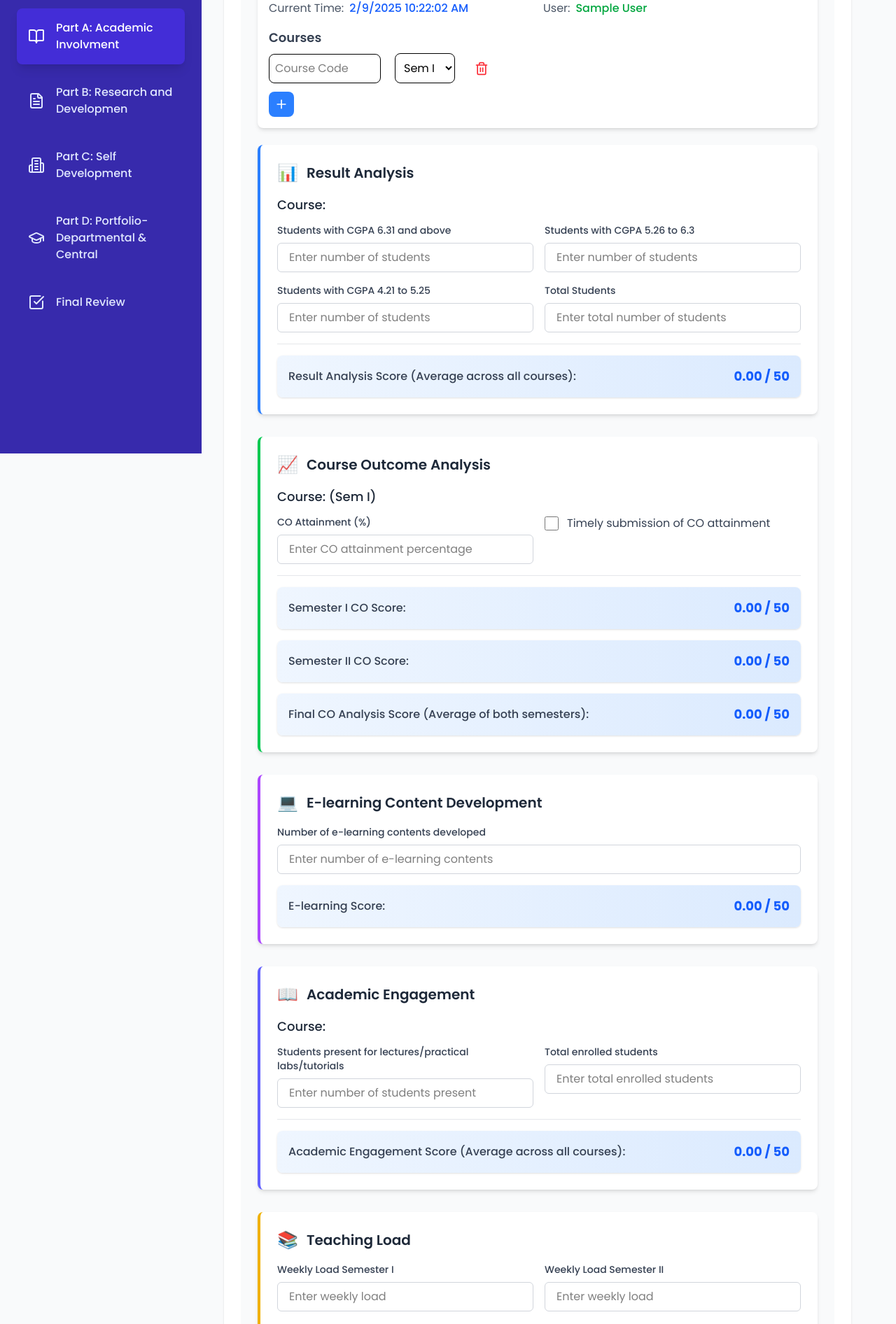
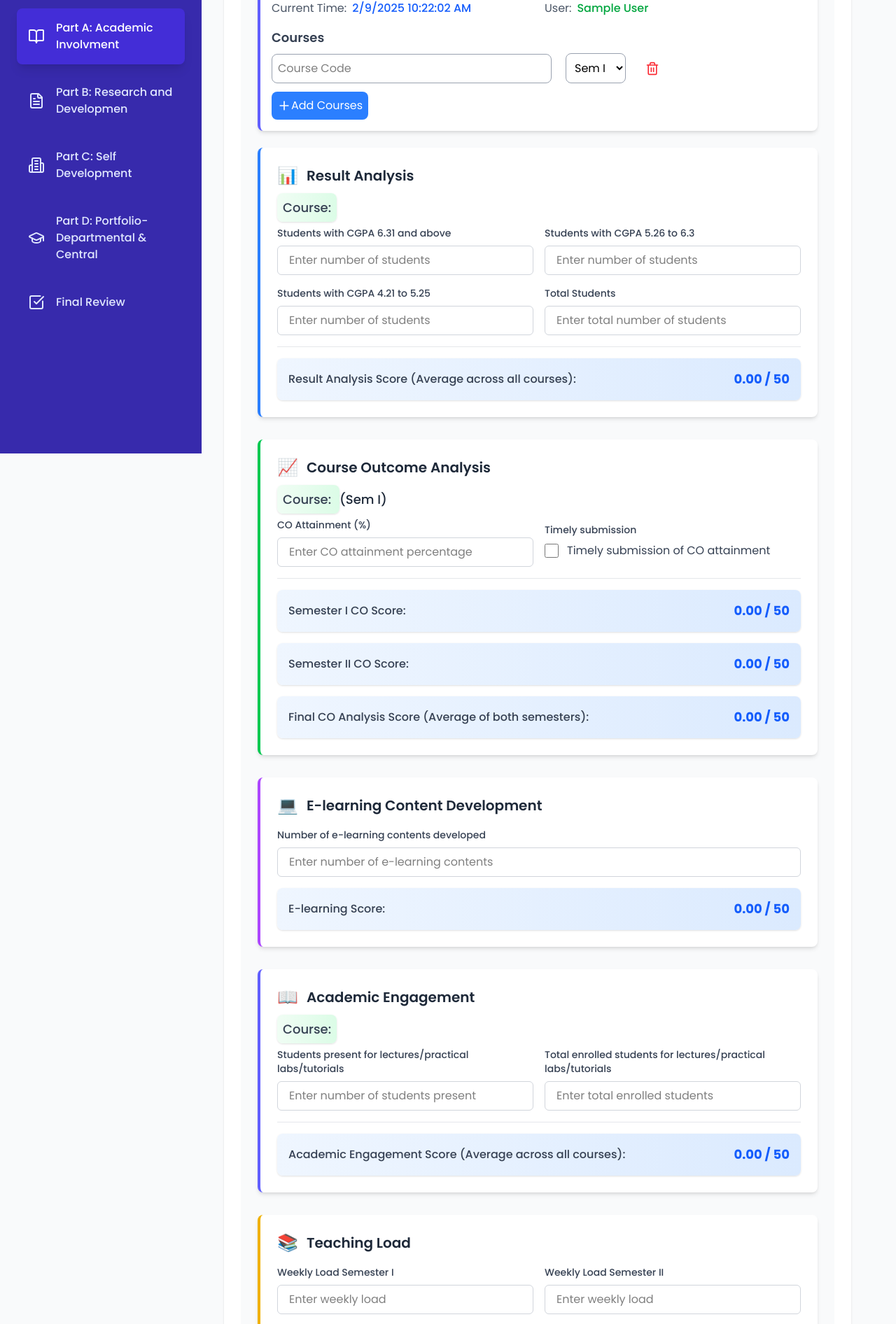
Before and after one commit to patil-rushikesh/FDW-frontend, a React (Vite) app: page /teaching in a window 1280 px wide. Shown: the part 152-2044 px from the top of the page at 70% size. Built offline with nearby package versions, Linux system fonts and the light colour scheme; sample sign-in values are in the browser's storage.

Commit message:
letsss gooo

```diff
--- a/src/components/forms/Header.jsx
+++ b/src/components/forms/Header.jsx
@@ -36,7 +36,7 @@ const Header = () => {
   };
 
   return (
-    <div className="bg-white rounded-lg shadow-md p-4 mb-6">
+    <div className="bg-white rounded-lg shadow-md p-4 mb-6 border-l-4 border-l-indigo-500">
       {/* Header Info */}
       <div className="grid grid-cols-1 md:grid-cols-2 gap-4">
         <div className="flex items-center space-x-2">
@@ -65,15 +65,20 @@ const Header = () => {
               type="text"
               placeholder="Course Code"
               value={course.code}
+              onKeyDown={(e) => {
+                if (e.key === "Enter") {
+                  addCourse();
+                }
+              }}
               onChange={(e) => updateCourse(course.id, "code", e.target.value)}
-              className="border rounded-lg p-2 w-full sm:w-40"
+              className="border border-gray-400 rounded-lg p-2 w-full sm:w-100"
             />
             <select
               value={course.semester}
               onChange={(e) =>
                 updateCourse(course.id, "semester", e.target.value)
               }
-              className="border rounded-lg p-2 w-full sm:w-auto"
+              className="border border-gray-400 rounded-lg p-2 w-full sm:w-auto"
             >
               <option value="Sem I">Sem I</option>
               <option value="Sem II">Sem II</option>
@@ -92,6 +97,7 @@ const Header = () => {
           className="mt-3 bg-blue-500 text-white p-2 rounded-lg hover:bg-blue-600 flex items-center justify-center"
         >
           <Plus size={20} />
+          <p>Add Courses</p>
         </button>
       </div>
     </div>
--- a/src/components/forms/TeachingPerformance.jsx
+++ b/src/components/forms/TeachingPerformance.jsx
@@ -35,8 +35,8 @@ const TestComponent = ({ onCoursesUpdate }) => {
 
 const CourseResultInput = ({ courseData, onChange, index }) => (
   <div className="border-b border-gray-200 pb-4 mb-4">
-    <h4 className="text-lg font-medium text-gray-800 mb-3">
-      Course: {courseData.courseCode}
+    <h4 className="text-lg font-medium  mb-3">
+      <CourseNameCard name={courseData.courseCode} />
     </h4>
     <div className="grid grid-cols-1 md:grid-cols-2 gap-4">
       <InputField
@@ -73,10 +73,11 @@ const CourseResultInput = ({ courseData, onChange, index }) => (
 
 const CourseOutcomeInput = ({ courseData, onChange, index }) => (
   <div className="border-b border-gray-200 pb-4 mb-4">
-    <h4 className="text-lg font-medium text-gray-800 mb-3">
-      Course: {courseData.courseCode} ({courseData.courseSem})
+    <h4 className="text-lg font-medium text-gray-800 mb-3 ">
+      <CourseNameCard name={courseData.courseCode} /> ({courseData.courseSem})
     </h4>
-    <div className="grid grid-cols-1 md:grid-cols-2 gap-4">
+    <div className="flex items-center gap-4">
+      <div className="flex-1">
         <InputField
           label="CO Attainment (%)"
           name="coAttainment"
@@ -84,7 +85,9 @@ const CourseOutcomeInput = ({ courseData, onChange, index }) => (
           onChange={(e) => onChange(index, "coAttainment", e.target.value)}
           placeholder="Enter CO attainment percentage"
         />
-      <div className="space-y-2">
+      </div>
+      <div className="flex-1">
+        <label className="block text-sm font-medium text-gray-700 mb-2">Timely submission</label>
         <label className="inline-flex items-center space-x-3">
           <input
             type="checkbox"
@@ -104,7 +107,7 @@ const CourseOutcomeInput = ({ courseData, onChange, index }) => (
 const AcademicEngagementInput = ({ courseData, onChange, index }) => (
   <div className="border-b border-gray-200 pb-4 mb-4">
     <h4 className="text-lg font-medium text-gray-800 mb-3">
-      Course: {courseData.courseCode}
+      <CourseNameCard name={courseData.courseCode} />
     </h4>
     <div className="grid grid-cols-1 md:grid-cols-2 gap-4">
       <InputField
@@ -115,10 +118,12 @@ const AcademicEngagementInput = ({ courseData, onChange, index }) => (
         placeholder="Enter number of students present"
       />
       <InputField
-        label="Total enrolled students"
+        label="Total enrolled students for lectures/practical labs/tutorials"
         name="totalEnrolledStudents"
         value={courseData.totalEnrolledStudents}
-        onChange={(e) => onChange(index, "totalEnrolledStudents", e.target.value)}
+        onChange={(e) =>
+          onChange(index, "totalEnrolledStudents", e.target.value)
+        }
         placeholder="Enter total enrolled students"
       />
     </div>
@@ -129,7 +134,7 @@ const AcademicEngagementInput = ({ courseData, onChange, index }) => (
 const FeedbackInput = ({ courseData, onChange, index }) => (
   <div className="border-b border-gray-200 pb-4 mb-4">
     <h4 className="text-lg font-medium text-gray-800 mb-3">
-      Course: {courseData.courseCode}
+      <CourseNameCard name={courseData.courseCode} />
     </h4>
     <div className="grid grid-cols-1 md:grid-cols-2 gap-4">
       <InputField
@@ -150,6 +155,14 @@ const ScoreCard = ({ label, score, total }) => (
       {score} / {total}
     </span>
   </div>
+);
+
+const CourseNameCard = ({ name }) => (
+  <span className="mt-1 p-2 bg-gradient-to-r from-green-50 to-green-100 rounded-lg items-center justify-between shadow-sm">
+    <span className="font-medium text-gray-700">
+      Course:<strong> {name}</strong>
+    </span>
+  </span>
 );
 
 const SectionCard = ({ title, icon, borderColor, children }) => (
@@ -651,28 +664,18 @@ const calculateCourseScore = (course) => {
           onChange={handleChange}
           placeholder="Enter weekly load"
             />
-          <InputField
-            label="Are You Ph.D Supervisor Having Scholers Enrolled at PCCOE Research Center"
+            <div className="flex items-center gap-2">
+          <label className="text-sm font-medium text-gray-700">
+            Are You Ph.D Supervisor Having Scholars Enrolled at PCCOE Research Center
+          </label>
+          <input
+            type="checkbox"
             name="adminResponsibility"
-            type="checkbox"
             checked={formData.adminResponsibility}
             onChange={handleChange}
+            className="h-5 w-5 text-blue-600 rounded"
           />
-
-          {/* <div className="space-y-2">
-            <label className="block text-sm font-medium text-gray-700">Select Cadre</label>
-            <select
-              name="cadre"
-              value={formData.cadre}
-              onChange={handleChange}
-              className="mt-1 block w-full rounded-md border-gray-300 shadow-sm focus:border-blue-500 focus:ring-blue-500"
-            >
-              <option value="">Select Cadre</option>
-              <option value="Professor">Professor</option>
-              <option value="Associate Professor">Associate Professor</option>
-              <option value="Assistant Professor">Assistant Professor</option>
-            </select>
-          </div> */}
+            </div>
           </div>
           <ScoreCard
             label="Teaching Load Score"
```
Lines whose indentation alone changed are shown as unchanged.
